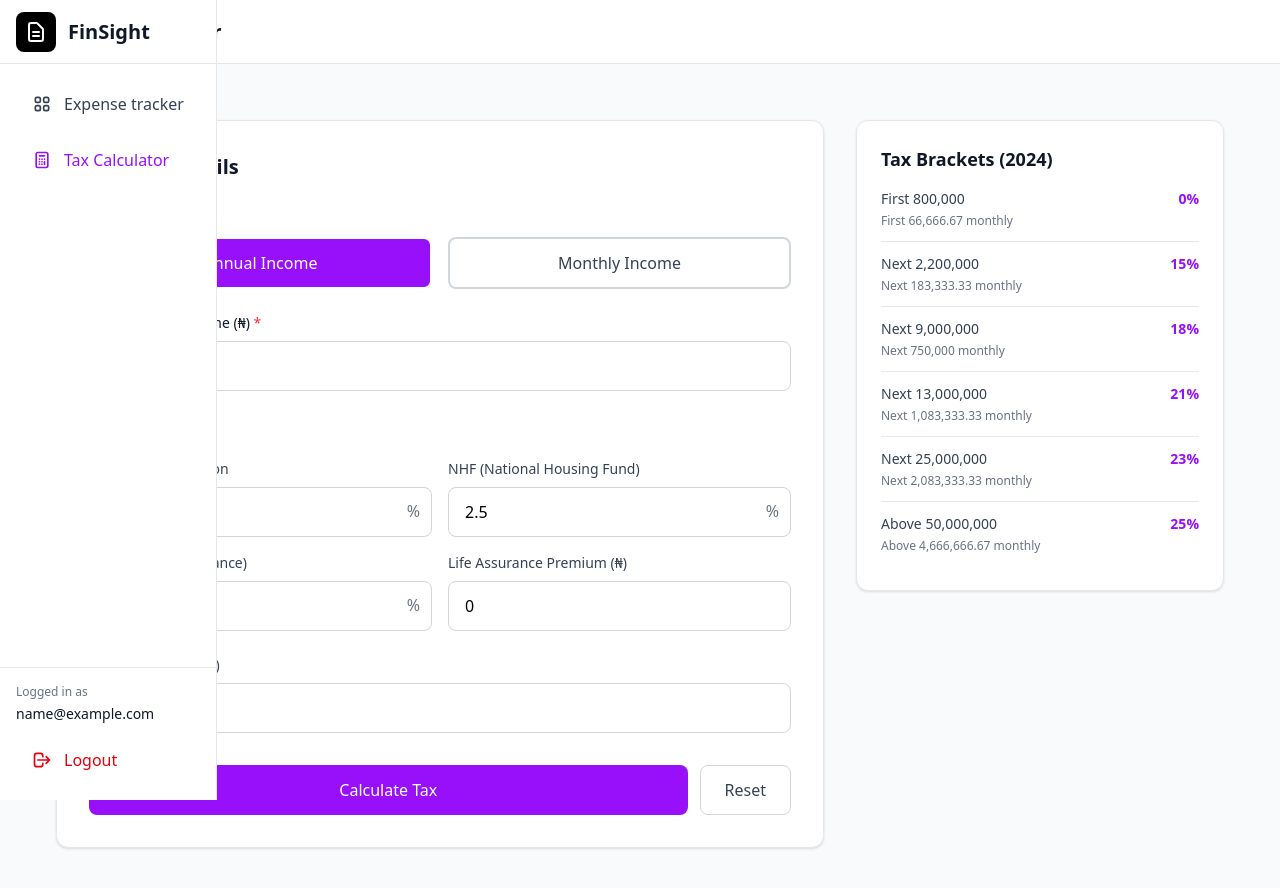
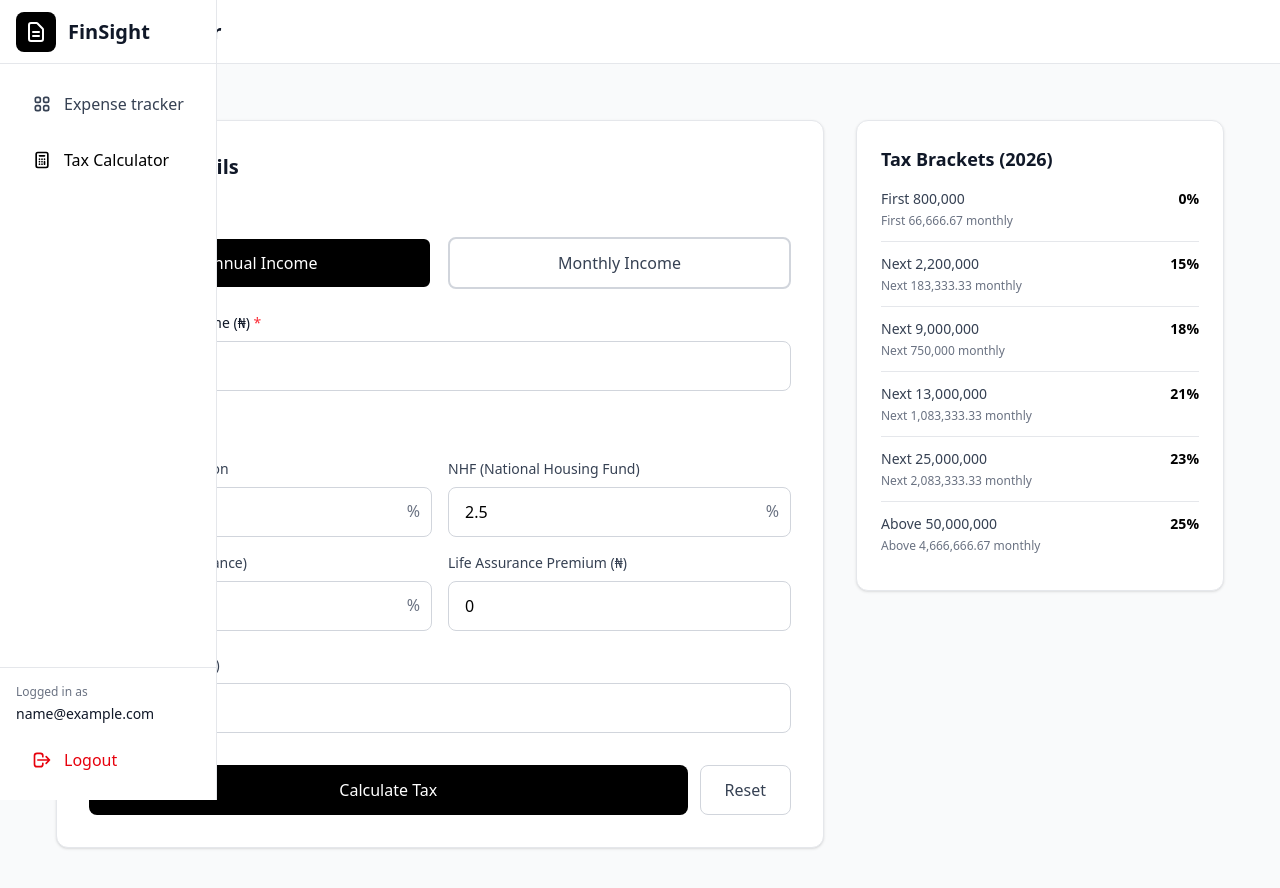
Before and after one commit to ayothekingg/fin-tracker-client, an Angular app: page /tax-calculator in a window 1280 px wide. Shown: the top 888 px of the page. Built offline with nearby package versions, Linux system fonts and the light colour scheme; sample sign-in values are in the browser's storage.

Commit message:
(fix): fixed layout inconsistencies

```diff
--- a/src/app/layout/main-layout.component.html
+++ b/src/app/layout/main-layout.component.html
@@ -32,7 +32,7 @@
 
       <div
         *ngIf="!isSidebarOpen"
-        class="w-10 h-10 bg-purple-600 rounded-lg flex items-center justify-center mx-auto"
+        class="w-10 h-10 bg-black rounded-lg flex items-center justify-center mx-auto"
       >
         <svg
           class="w-6 h-6 text-white"
@@ -55,8 +55,8 @@
       <button
         *ngFor="let item of navigationItems"
         (click)="navigateTo(item.route)"
-        [class.bg-purple-50]="item.active"
-        [class.text-purple-600]="item.active"
+        [class.bg-gray-200]="item.active"
+        [class.text-black-600]="item.active"
         [class.text-gray-700]="!item.active"
         [class.hover:bg-gray-50]="!item.active"
         [class.justify-center]="!isSidebarOpen"
--- a/src/app/pages/tax-calculator/tax-calculator.component.html
+++ b/src/app/pages/tax-calculator/tax-calculator.component.html
@@ -21,11 +21,9 @@
                 <button
                   type="button"
                   (click)="taxForm.patchValue({ incomeType: 'annual' })"
-                  [class.bg-purple-600]="taxForm.value.incomeType === 'annual'"
+                  [class.bg-black]="taxForm.value.incomeType === 'annual'"
                   [class.text-white]="taxForm.value.incomeType === 'annual'"
-                  [class.border-purple-600]="
-                    taxForm.value.incomeType === 'annual'
-                  "
+                  [class.border-black]="taxForm.value.incomeType === 'annual'"
                   [class.bg-white]="taxForm.value.incomeType !== 'annual'"
                   [class.text-gray-700]="taxForm.value.incomeType !== 'annual'"
                   [class.border-gray-300]="
@@ -190,7 +188,7 @@
             <div class="flex gap-3">
               <button
                 type="submit"
-                class="flex-1 px-6 py-3 bg-purple-600 text-white rounded-lg font-medium hover:bg-purple-700 transition"
+                class="flex-1 px-6 py-3 bg-black text-white rounded-lg font-medium hover:bg-purple-700 transition"
               >
                 Calculate Tax
               </button>
@@ -212,7 +210,7 @@
           class="bg-white rounded-xl shadow-sm border border-gray-200 p-6 sticky top-8"
         >
           <h3 class="text-lg font-semibold text-gray-900 mb-4">
-            Tax Brackets (2024)
+            Tax Brackets (2026)
           </h3>
           <div class="space-y-3">
             <div
@@ -223,7 +221,7 @@
                 <span class="text-sm font-medium text-gray-700">{{
                   bracket.annualBand
                 }}</span>
-                <span class="text-sm font-bold text-purple-600"
+                <span class="text-sm font-bold text-black"
                   >{{ bracket.rate }}%</span
                 >
               </div>
@@ -238,9 +236,7 @@
 
     <!-- Results Section -->
     <div *ngIf="showResult && calculationResult" class="mt-8">
-      <div
-        class="bg-gradient-to-br from-purple-600 to-purple-700 rounded-xl shadow-lg p-8 text-white mb-6"
-      >
+      <div class="bg-black rounded-xl shadow-lg p-8 text-white mb-6">
         <h2 class="text-2xl font-bold mb-6">Tax Calculation Results</h2>
 
         <div class="grid grid-cols-1 md:grid-cols-4 gap-6">
@@ -338,6 +334,7 @@
                 </td>
               </tr>
             </tbody>
+            <p></p>
           </table>
         </div>
       </div>
```
